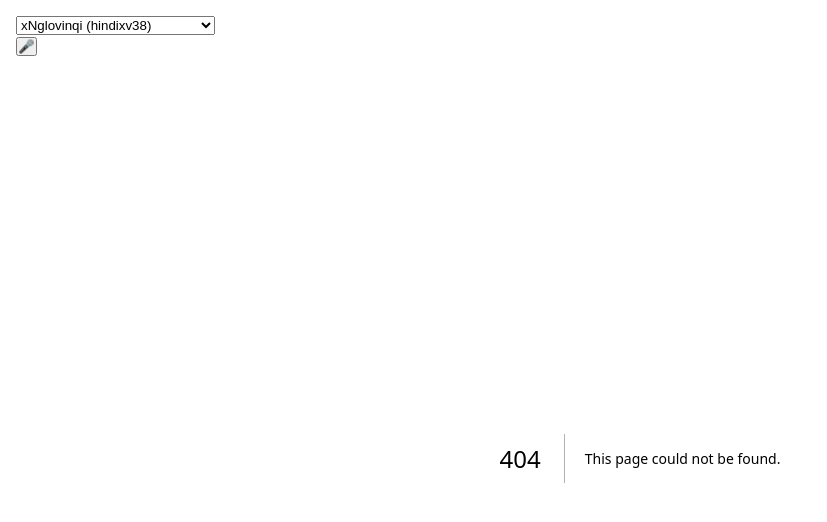
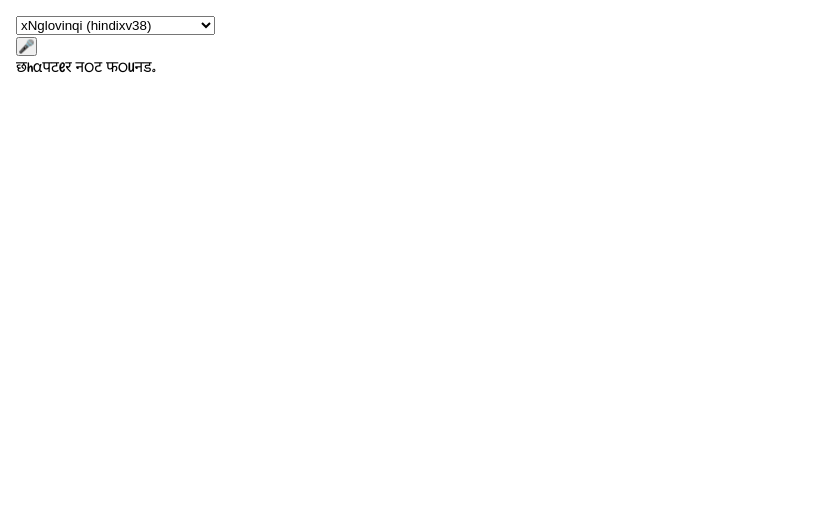
Before and after one commit to zawa8/xnglo-fontpicker-template, a Next.js app: page /kilas/1/1/1 in a window 1280 px wide. Before the commit this address had no page. Shown: the top 522 px of the page, without its empty margins (0-827 px from the left). Built offline with nearby package versions, Linux system fonts and the light colour scheme.

Commit message:
Create ChapterPage component with ContentViewer

```diff
--- /dev/null
+++ b/app/kilas/[class]/[subject]/[chapter]/page.tsx
@@ -0,0 +1,15 @@
+import ContentViewer from '@/components/ContentViewer';
+
+export default function ChapterPage({
+  params,
+}: {
+  params: { class: string; subject: string; chapter: string };
+}) {
+  return (
+    <ContentViewer
+      classId={params.class}
+      subjectId={params.subject}
+      chapterId={params.chapter}
+    />
+  );
+}
```
